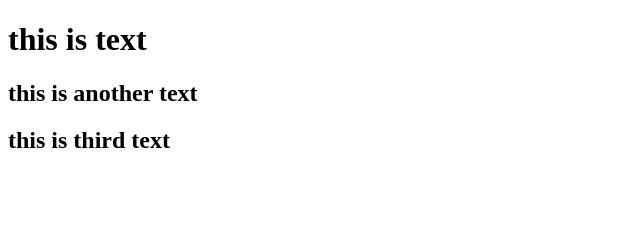
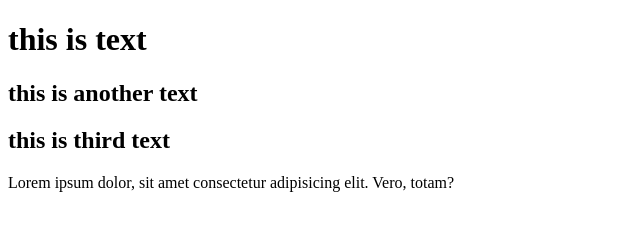
Before and after one commit to harshit9696/dummy, a plain HTML site: page index.html in a window 1280 px wide. Shown: the whole page, without its empty margins (0-640 px from the left). Drawn offline with Linux system fonts and the light colour scheme.

Commit message:
modify 4 index file

```diff
--- a/index.html
+++ b/index.html
@@ -9,5 +9,6 @@
     <h1>this is text</h1>
     <h2>this is another text</h2>
     <h2>this is third text</h2>
+    <p>Lorem ipsum dolor, sit amet consectetur adipisicing elit. Vero, totam?</p>
 </body>
 </html>
```
